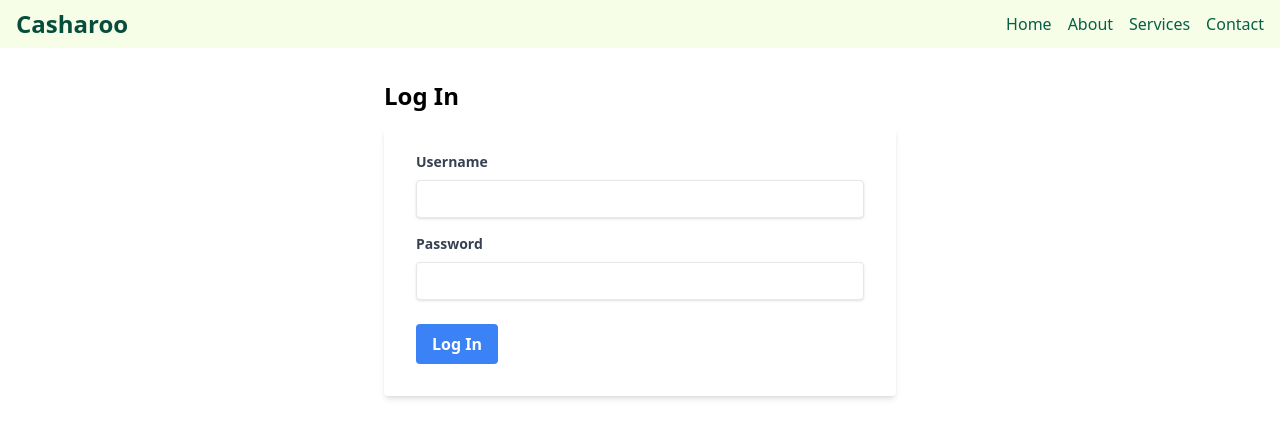
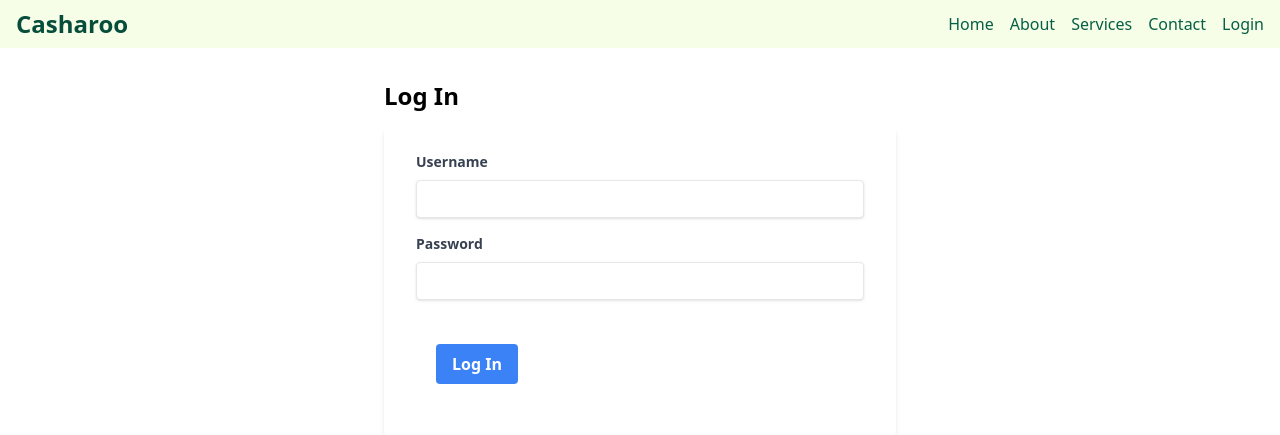
Before and after one commit to pkeen/casharoo, a Django app: page /accounts/login/ in a window 1280 px wide. Shown: the top 435 px of the page. Run offline with Django 4.2, Linux system fonts and the light colour scheme; some libraries are stand-ins or nearby versions.

Commit message:
login logout signup now work fully

```diff
--- a/main_app/templates/base.html
+++ b/main_app/templates/base.html
@@ -1,7 +1,7 @@
 {% load static %}
 {% load widget_tweaks %}
 {% with input_classes="shadow appearance-none border rounded w-full py-2 px-3 text-gray-700 leading-tight focus:outline-none focus:shadow-outline"%}
-{% with button_classes="bg-blue-500 hover:bg-blue-700 text-white font-bold py-2 px-4 rounded focus:outline-none focus:shadow-outline"%}
+{% with button_classes="bg-blue-500 hover:bg-blue-700 text-white font-bold py-2 px-4 rounded focus:outline-none focus:shadow-outline m-5 "%}
 <!DOCTYPE html>
 <html lang="en">
 
@@ -18,16 +18,22 @@
             <div class="flex items-center justify-between">
                 <!-- Logo / Branding -->
                 <div>
-                    <a href="#" class="text-2xl font-semibold">Casharoo</a>
+                    <a href="/" class="text-2xl font-semibold">Casharoo</a>
                 </div>
 
                 <!-- Navbar links -->
                 <div class="hidden md:flex space-x-4">
-                    <a href="#" class="text-emerald-800 hover:text-emerald-600">Home</a>
+                    <a href="/" class="text-emerald-800 hover:text-emerald-600">Home</a>
                     <a href="#" class="text-emerald-800 hover:text-emerald-600">About</a>
                     <a href="#" class="text-emerald-800 hover:text-emerald-600">Services</a>
                     <a href="#" class="text-emerald-800 hover:text-emerald-600">Contact</a>
+                    {% if user.is_authenticated %}
+                    <a href="accounts/logout" class="text-emerald-800 hover:text-emerald-600">Logout</a>
+                    {% else %}
+                    <a href="accounts/login" class="text-emerald-800 hover:text-emerald-600">Login</a>
+                    {% endif %}
                 </div>
+
 
                 <!-- Mobile menu button -->
                 <div class="md:hidden flex items-center">
@@ -43,10 +49,15 @@
 
             <!-- Mobile Menu -->
             <div class="mobile-menu hidden md:hidden">
-                <a href="#" class="block py-2 px-4 text-gray-300 hover:text-white">Home</a>
-                <a href="#" class="block py-2 px-4 text-gray-300 hover:text-white">About</a>
-                <a href="#" class="block py-2 px-4 text-gray-300 hover:text-white">Services</a>
-                <a href="#" class="block py-2 px-4 text-gray-300 hover:text-white">Contact</a>
+                <a href="/" class="block py-2 px-4 text-gray-700 hover:text-white">Home</a>
+                <a href="#" class="block py-2 px-4 text-gray-700 hover:text-white">About</a>
+                <a href="#" class="block py-2 px-4 text-gray-700 hover:text-white">Services</a>
+                <a href="#" class="block py-2 px-4 text-gray-700 hover:text-white">Contact</a>
+                    {% if user.is_authenticated %}
+                    <a href="accounts/logout" class="block py-2 px-4 text-gray-700 hover:text-white">Logout</a>
+                    {% else %}
+                    <a href="accounts/login" class="block py-2 px-4 text-gray-700 hover:text-white">Login</a>
+                    {% endif %}
             </div>
         </div>
     </div>
--- a/main_app/templates/home.html
+++ b/main_app/templates/home.html
@@ -19,9 +19,9 @@
     <section class="self-center">
         <p>Dive into Casharoo – where your finances find their flow and fun jumps in!</p>
         <p>Casharoo: Making cents (and dollars) of your expenses. 🎉"</p>
-    <a class="{{button_classes}}">
+    </section>
+    <a href="/accounts/signup" class="{{button_classes}}">
   Get Started
 </a>
-    </section>
 </div>
 {% endblock %}
--- a/main_app/templates/main_app/account_list.html
+++ b/main_app/templates/main_app/account_list.html
@@ -1,7 +1,7 @@
 {% extends 'base.html' %}
 {% block content %}
 
-<h1 class="text-3xl font-bold mb-6">Accounts</h1>
+<h1 class="text-3xl font-bold mb-6">Accounts <a href=""></a></h1>
 <div class="grid grid-cols-1 md:grid-cols-2 lg:grid-cols-3 gap-6">
   {% for account in account_list %}
     <a href="{% url 'account_detail' account.id %}" class="block p-4 bg-white rounded-lg shadow-md hover:shadow-lg transition duration-300">
```
Also changed, not shown: main_app/templates/registration/signup.html (+29 -4 lines).
